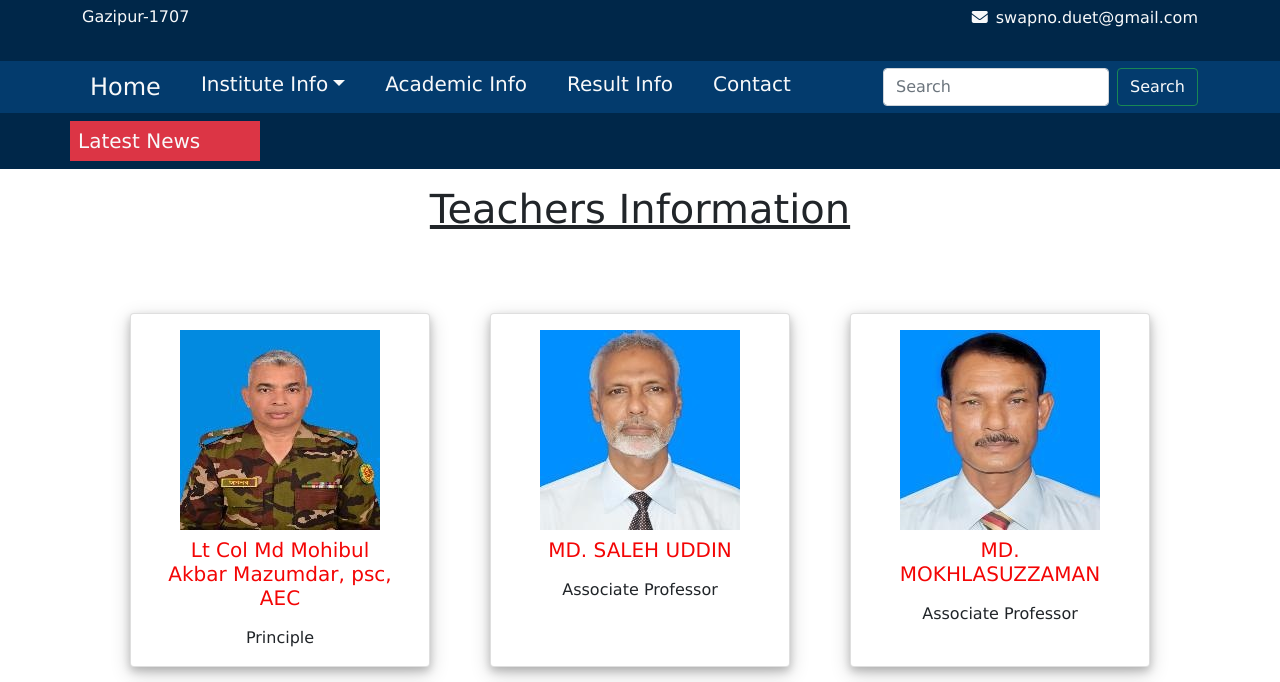
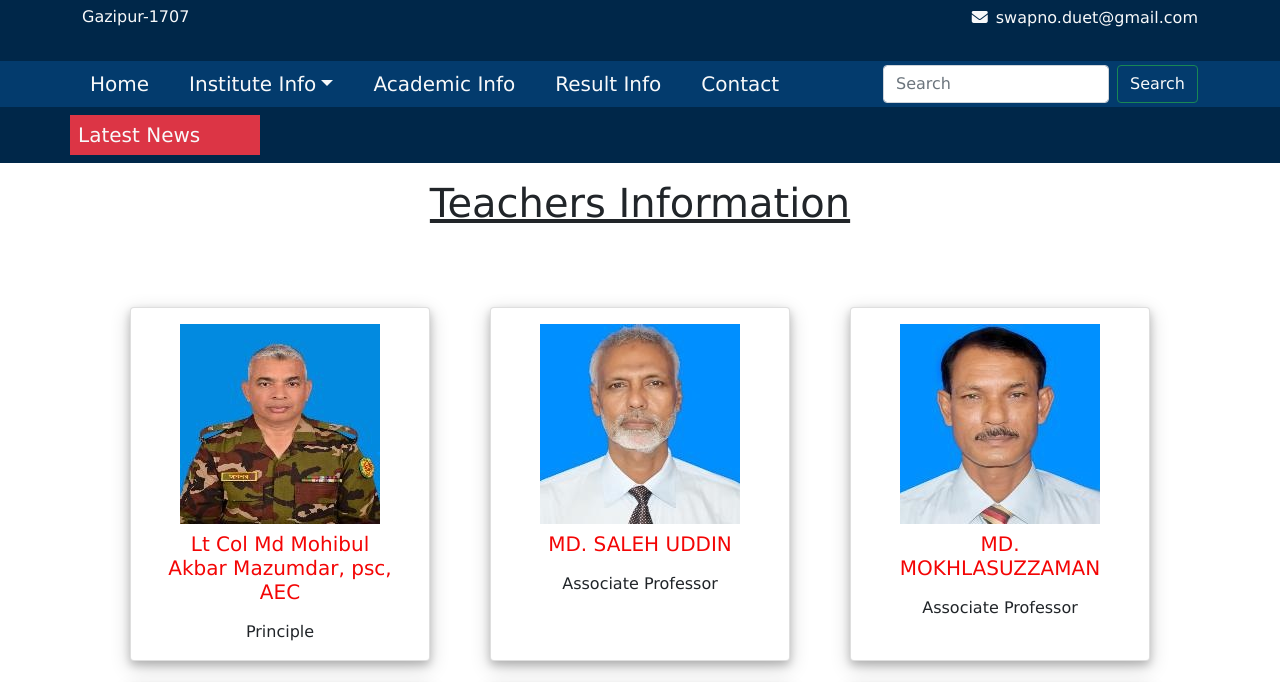
Before and after one commit to swapnoshis/NHRDF-Collage-Project, a plain HTML site: page teacher.html in a window 1280 px wide. Shown: the part 90-772 px from the top of the page. Drawn offline with nearby package versions, Linux system fonts and the light colour scheme.

Commit message:
modify navbar

```diff
--- a/teacher.html
+++ b/teacher.html
@@ -39,7 +39,7 @@
                     <div class="collapse navbar-collapse" id="navbarNavDropdown">
                         <ul class="navbar-nav">
                             <li class="nav-item pe-4">
-                                <a class="nav-link text-light fs-4 active" aria-current="page" href="index.html">Home</a>
+                                <a class="nav-link text-light fs-5 active" aria-current="page" href="index.html">Home</a>
                             </li>
                             <li class="nav-item dropdown pe-4">
                                 <a class="nav-link dropdown-toggle text-light fs-5" href="#" id="navbarDropdownMenuLink" role="button" data-bs-toggle="dropdown" aria-expanded="false">Institute Info</a>
```
